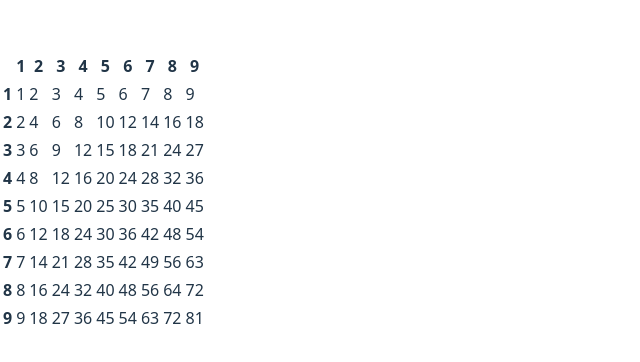
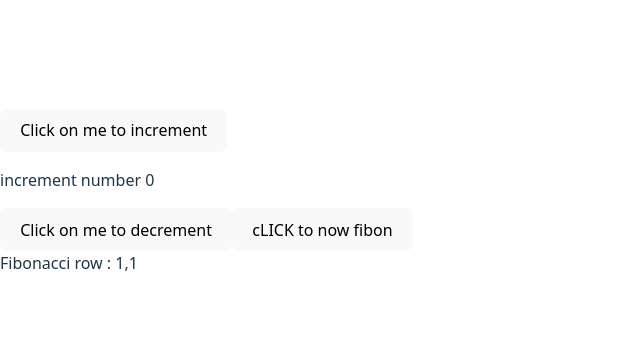
Before and after one commit to olekspyl/react19WebNicety, a React (Vite) app: page / in a window 1280 px wide. Shown: the part 208-570 px from the top of the page, without its empty margins (0-640 px from the left). Built offline with nearby package versions, Linux system fonts and the light colour scheme.

Commit message:
add fibonacci handler

```diff
--- /dev/null
+++ b/src/BasicState.tsx
@@ -0,0 +1,39 @@
+import { useState } from "react"
+
+export const BasicState = () => {
+    const VAR = [1,1]
+    const [increment, setIncrement] = useState<number>(0)
+    const [FIBONACCI, setFIBONACCI] = useState<number[]>(VAR)
+
+const fibonacciHandler = (): void => {
+    const copy = [...FIBONACCI]
+    const lastIdx = copy.length-1
+    copy.push(copy[lastIdx] + copy[lastIdx-1])
+    setFIBONACCI(copy)
+}
+
+ type Counter = (action: 'plus' | 'minus') => void
+
+
+    const incrementCounter: Counter = (action) => {
+        if(action === 'plus') {
+        setIncrement(increment+1)
+        } else {
+        setIncrement(increment-1)
+        }
+
+    }
+
+
+
+  return (
+    <div>
+        <button onClick={() =>incrementCounter('plus')}>Click on me to increment</button>
+        <p>increment number {increment}</p>
+        <button onClick={() => incrementCounter('minus')}>Click on me to decrement</button>
+
+        <button onClick={fibonacciHandler}> cLICK to now fibon</button>
+        <div>Fibonacci row : {FIBONACCI.join(',')}</div>
+    </div>
+  )
+}
--- a/src/main.tsx
+++ b/src/main.tsx
@@ -1,10 +1,10 @@
 import { StrictMode } from 'react'
 import { createRoot } from 'react-dom/client'
 import './index.css'
-import Table from 'table'
+import { BasicState } from 'BasicState'
 
 createRoot(document.getElementById('root')!).render(
   <StrictMode>
-    <Table />
+    <BasicState />
   </StrictMode>,
 )
```
